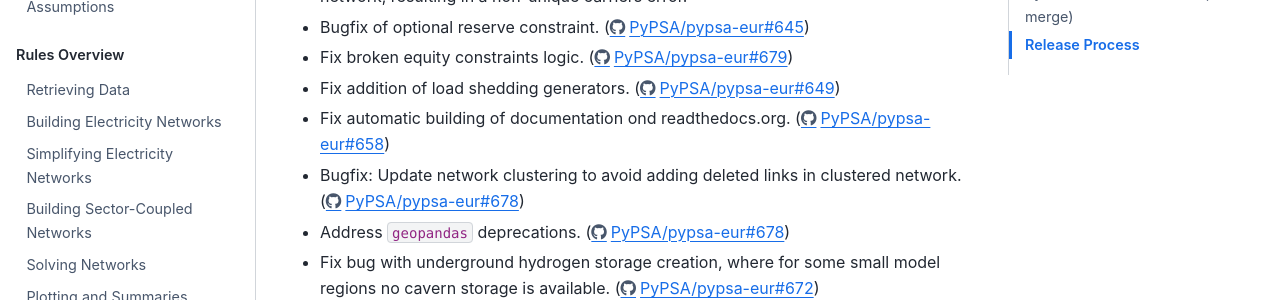
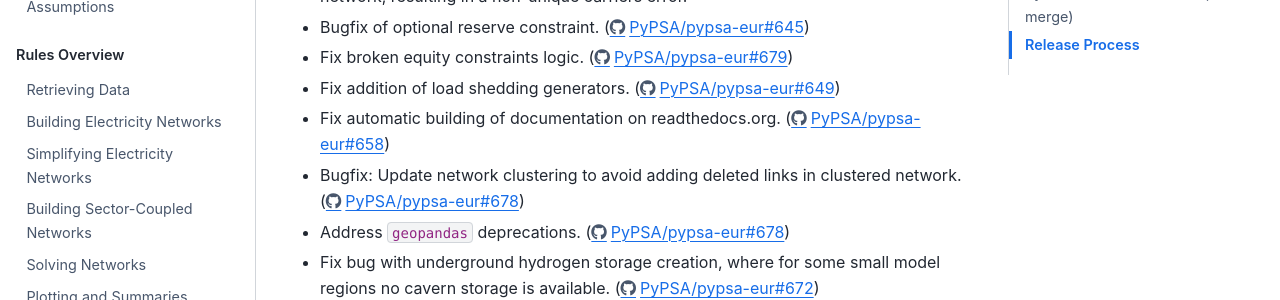
Before and after one commit to open-energy-transition/clean-firm-techs-eu, a Sphinx documentation site: the page built from doc/release_notes.rst, in a window 1280 px wide and 900 px high, scrolled down 1786 px. Shown: the part 152-452 px from the top of the window. Built offline with Sphinx 7.4.7 and the Sphinx Book theme 1.1.4, drawn with Linux system fonts in a browser that asks for light colours.

Commit message:
fix typo

```diff
--- a/doc/release_notes.rst
+++ b/doc/release_notes.rst
@@ -119,7 +119,7 @@ PyPSA-Eur 0.8.1 (27th July 2023)
 * Fix addition of load shedding generators.
   (https://github.com/PyPSA/pypsa-eur/pull/649)
 
-* Fix automatic building of documentation ond readthedocs.org.
+* Fix automatic building of documentation on readthedocs.org.
   (https://github.com/PyPSA/pypsa-eur/pull/658)
 
 * Bugfix: Update network clustering to avoid adding deleted links in clustered
```
